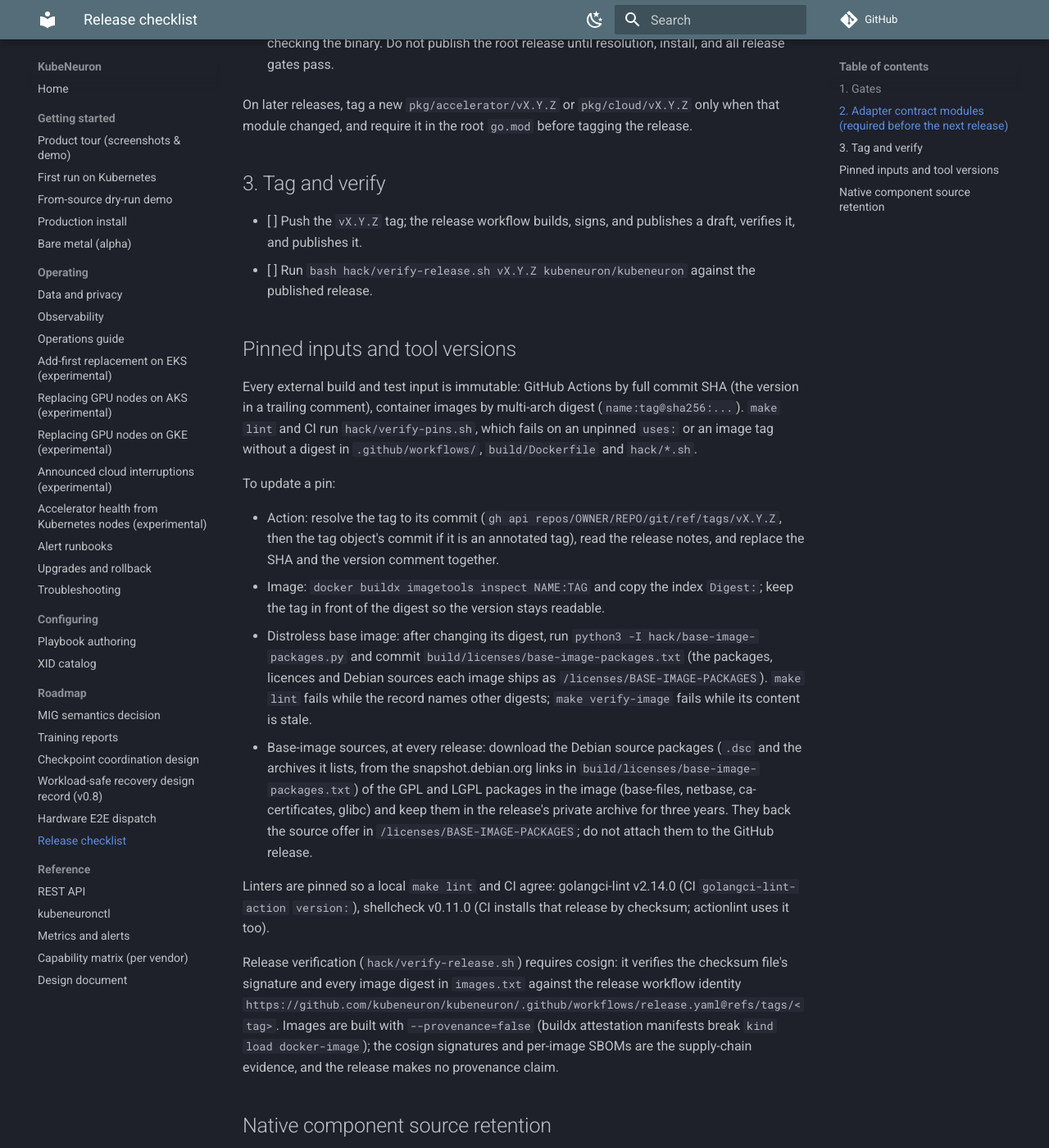
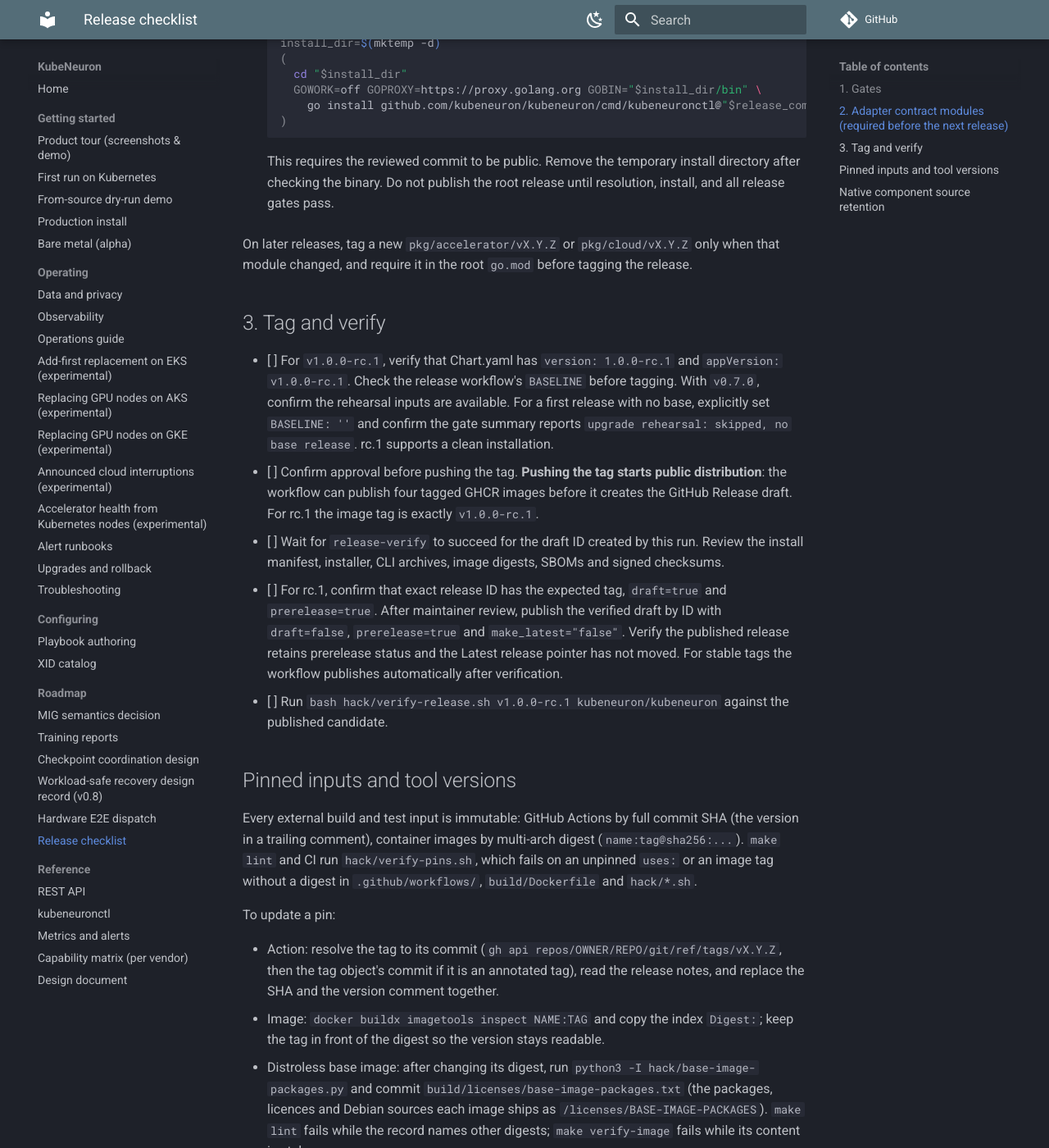
Before and after one commit to kubeneuron/kubeneuron, an MkDocs documentation site: the page built from docs/release-checklist.md, in a window 1280 px wide and 1400 px high, scrolled down 2333 px. Shown: the whole window at 82% size. Built offline with MkDocs 1.6.1 and Material for MkDocs 9.7.7, drawn with Linux system fonts in a browser that asks for light colours; comment, search, counter and statistics services are not loaded; some of the changed text lies outside the part shown.

Commit message:
Document candidate release gates and manual draft publication
Signed-off-by: Andrii Petruk <andrey.petruk@gmail.com>

```diff
--- a/docs/release-checklist.md
+++ b/docs/release-checklist.md
@@ -1,6 +1,6 @@
 # Release checklist
 
-Work through this list, in order, before pushing a `vX.Y.Z` release tag.
+Work through this list, in order, before pushing a release tag, including `v1.0.0-rc.1`.
 Release tags (`refs/tags/v*`) and adapter contract module tags
 (`refs/tags/pkg/accelerator/v*`, `refs/tags/pkg/cloud/v*`) can be created,
 moved, or deleted only by repository admins (repository ruleset "release
@@ -9,9 +9,9 @@ tags: admins only").
 ## 1. Gates
 
 - [ ] `make gates` passes on the release commit.
-- [ ] The hardware GPU E2E run is green for the release commit (dispatch it,
-      or confirm the latest weekly run is green). See
-      [Hardware E2E dispatch](hw-e2e-dispatch.md).
+- [ ] For rc.1, review the live CPU replacement results for EKS, GKE and AKS against the capability matrix. Record the synthetic accelerator capacity and the verification depth. Document any approved exception for a missing cloud run. Mark real GPU, TPU and Trainium validation separately.
+- [ ] Replace any editorial HTML reminder in the README with verified results or remove it.
+- [ ] Run govulncheck with the release toolchain on the final dependency graph. Review the pinned XZ decoder for advisories and for a maintained replacement with a hard dictionary limit.
 - [ ] CI is green on `main` at the release commit.
 
 ## 2. Adapter contract modules (required before the next release)
@@ -120,10 +120,11 @@ tagging the release.
 
 ## 3. Tag and verify
 
-- [ ] Push the `vX.Y.Z` tag; the release workflow builds, signs, and
-      publishes a draft, verifies it, and publishes it.
-- [ ] Run `bash hack/verify-release.sh vX.Y.Z kubeneuron/kubeneuron` against
-      the published release.
+- [ ] For `v1.0.0-rc.1`, verify that Chart.yaml has `version: 1.0.0-rc.1` and `appVersion: v1.0.0-rc.1`. Check the release workflow's `BASELINE` before tagging. With `v0.7.0`, confirm the rehearsal inputs are available. For a first release with no base, explicitly set `BASELINE: ''` and confirm the gate summary reports `upgrade rehearsal: skipped, no base release`. rc.1 supports a clean installation.
+- [ ] Confirm approval before pushing the tag. **Pushing the tag starts public distribution**: the workflow can publish four tagged GHCR images before it creates the GitHub Release draft. For rc.1 the image tag is exactly `v1.0.0-rc.1`.
+- [ ] Wait for `release-verify` to succeed for the draft ID created by this run. Review the install manifest, installer, CLI archives, image digests, SBOMs and signed checksums.
+- [ ] For rc.1, confirm that exact release ID has the expected tag, `draft=true` and `prerelease=true`. After maintainer review, publish the verified draft by ID with `draft=false`, `prerelease=true` and `make_latest="false"`. Verify the published release retains prerelease status and the Latest release pointer has not moved. For stable tags the workflow publishes automatically after verification.
+- [ ] Run `bash hack/verify-release.sh v1.0.0-rc.1 kubeneuron/kubeneuron` against the published candidate.
 
 ## Pinned inputs and tool versions
 
```
